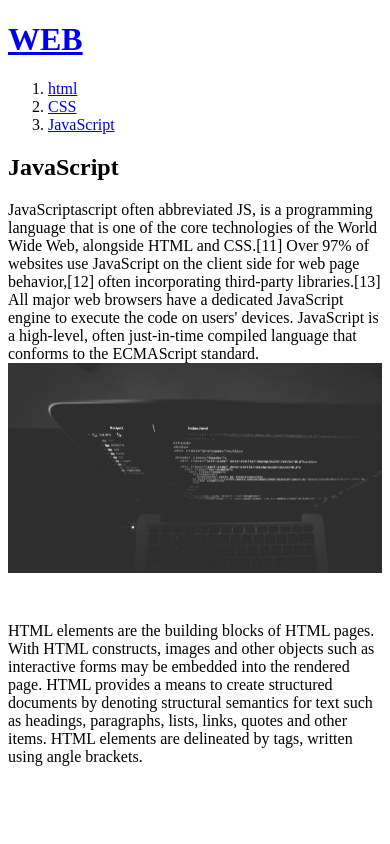
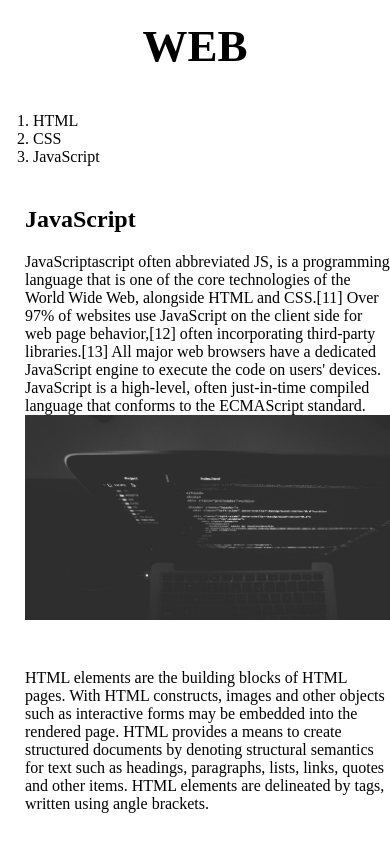
Before and after one commit to byjongsoopark/web, a plain HTML site: page 3.html in a window 390 px wide. Drawn offline with Linux system fonts and the light colour scheme.

Commit message:
Add files via upload

```diff
--- a/3.html
+++ b/3.html
@@ -3,15 +3,18 @@
 <head>
   <title>WEB1 - JavaScript</title>
   <meta charset="utf-8">
+  <link rel="stylesheet" href="style.css">
 </head>
 
 <body>
-  <h1><a href="index.html">WEB</a></h1>
+  <h1><a href="index.HTML">WEB</a></h1>
+<div id="grid">
   <ol>
-    <li><a href="1.html">html</a></li>
+    <li><a href="1.html">HTML</a></li>
     <li><a href="2.html">CSS</a></li>
     <li><a href="3.html">JavaScript</a></li>
   </ol>
+  <div id="article">
   <h2>JavaScript</h2>
   <p>
     JavaScriptascript often abbreviated JS, is a programming language that is one of the core technologies of the World Wide Web, alongside HTML and CSS.[11] Over 97% of websites use JavaScript on the client side for web page behavior,[12] often incorporating third-party libraries.[13] All major web browsers have a dedicated JavaScript engine to execute the code on users' devices.
@@ -20,5 +23,7 @@ JavaScript is a high-level, often just-in-time compiled language that conforms t
   </p>
 
   <p style="margin-top:45px;">HTML elements are the building blocks of HTML pages. With HTML constructs, images and other objects such as interactive forms may be embedded into the rendered page. HTML provides a means to create structured documents by denoting structural semantics for text such as headings, paragraphs, lists, links, quotes and other items. HTML elements are delineated by tags, written using angle brackets.</p>
+  </div>
+  </div>
 </body>
 </html>
--- /dev/null
+++ b/style.css
@@ -0,0 +1,41 @@
+body{
+margin:0;
+}
+a {
+color:black;
+text-decoration: none;
+}
+h1 {
+font-size:45px;
+text-align: center;
+border-bottom:1px solid gray;
+margin:0;
+padding:20px;
+}
+ol {
+border-right:1px solid gray;
+width:100px;
+margin:0;
+padding:20px;
+}
+#grid {
+display: grid;
+grid-template-columns: 150px 1fr;
+}
+#grid ol {
+padding-left:33px;
+}
+#grid #article {
+padding-left:25px;
+}
+
+@media(max-width:800px){
+#grid {
+  display: block;
+}
+ol {
+border-right:none;
+}
+h1 {
+border-bottom:none;
+}
```
Also changed, not shown: 1.html (+6 -1 lines), 2.html (+6 -1 lines), box.html (added, +21 -0 lines), grid.html (added, +25 -0 lines), index.html (+6 -1 lines), mediaquery.html (added, +24 -0 lines), WEB.txt (added).
